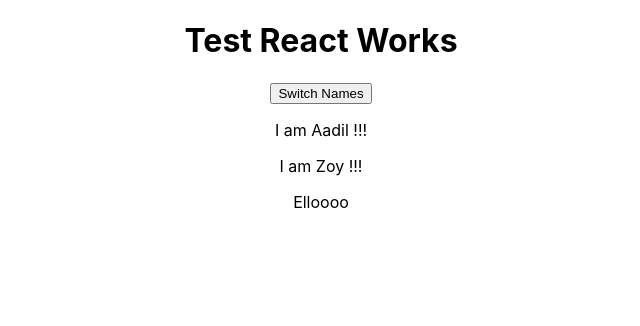
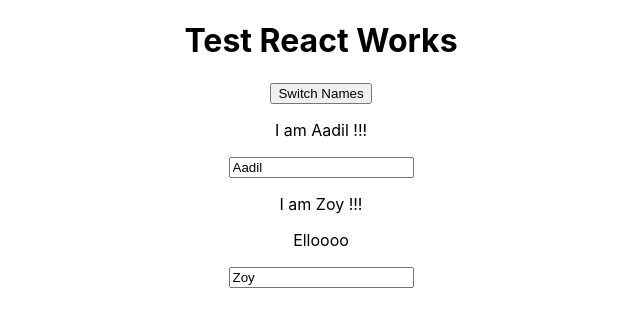
Before and after one commit to Ya-dola/ReactTutorials, a React (Create React App) app: page / in a window 1280 px wide. Shown: the top 326 px of the page, without its empty margins (319-959 px from the left). Built offline with nearby package versions, Linux system fonts and the light colour scheme.

Commit message:
Changing values dynamically with an input field

```diff
--- a/src/App.js
+++ b/src/App.js
@@ -12,6 +12,10 @@
     this.setState({ persons: [{ name: newName }, { name: "Zoy" }] });
   };
 
+  namesChangesHandler = event => {
+    this.setState({ persons: [{ name: event.target.value }, { name: "Zoy" }] });
+  };
+
   render() {
     return (
       <div className="App">
@@ -19,7 +23,10 @@
         <button onClick={this.swtichNamesHandler.bind(this, "Dola")}>
           Switch Names
         </button>
-        <Person name={this.state.persons[0].name} />
+        <Person
+          name={this.state.persons[0].name}
+          changed={this.namesChangesHandler}
+        />
         <Person
           name={this.state.persons[1].name}
           click={this.swtichNamesHandler.bind(this, "Dola !")}
--- a/src/Person/Person.js
+++ b/src/Person/Person.js
@@ -5,6 +5,7 @@
     <div>
       <p onClick={props.click}>I am {props.name} !!!</p>
       <p>{props.children}</p>
+      <input type="Text" onChange={props.changed} value={props.name} />
     </div>
   );
 };
```
